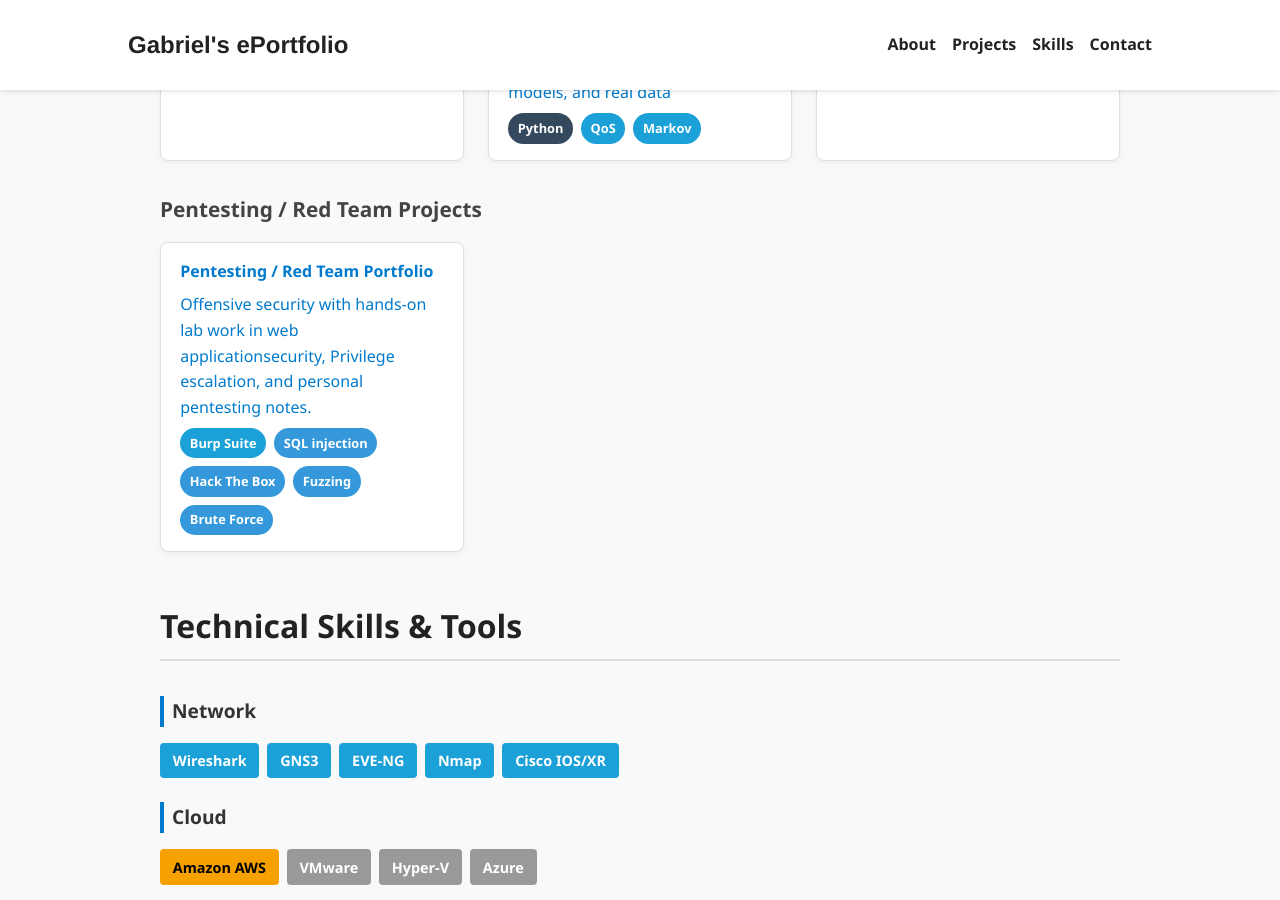
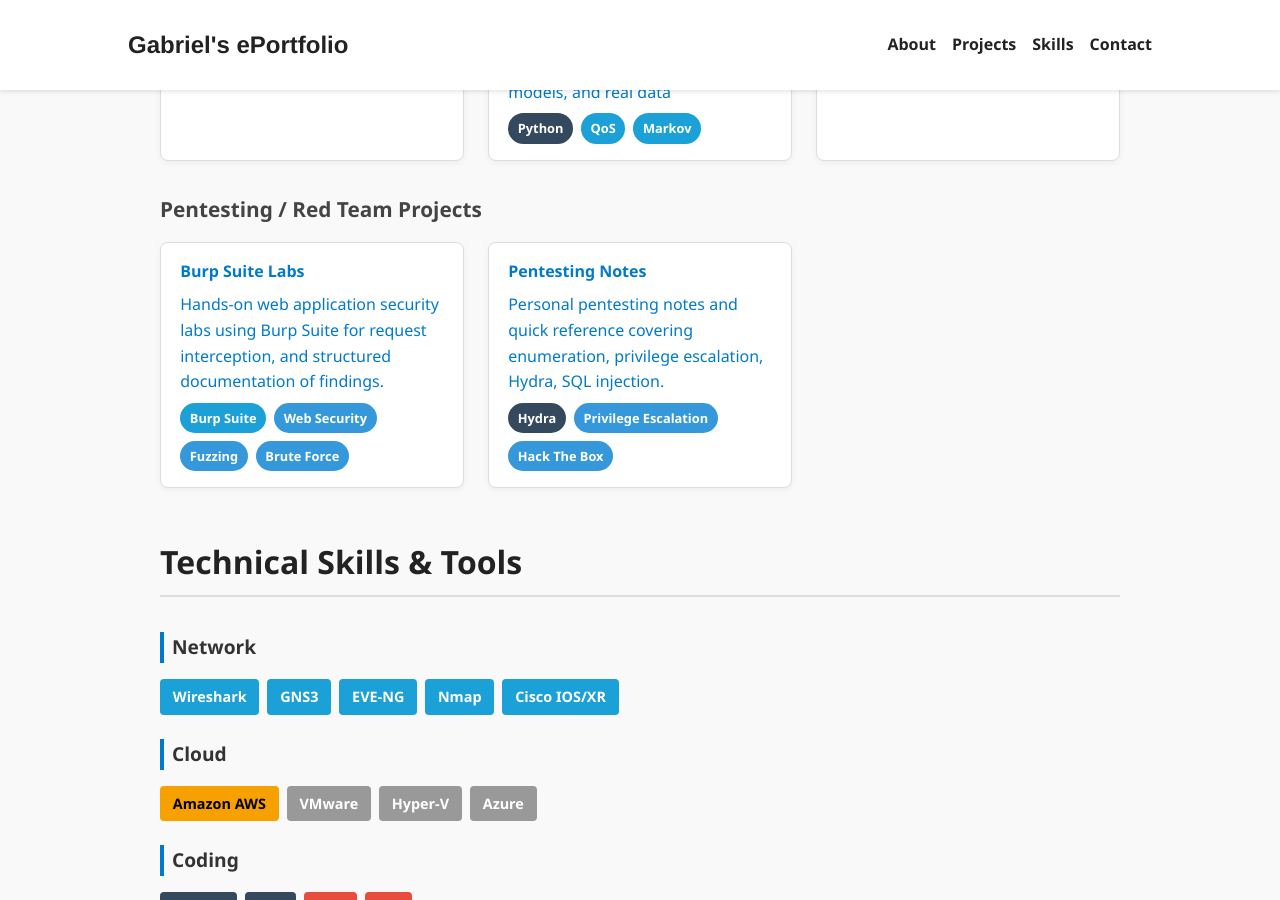
Before and after one commit to GabrielNetSec/GabrielNetSec.github.io, a Jekyll site: the page index.html, which Jekyll copies as it is, in a window 1280 px wide and 900 px high, scrolled down 2665 px. Built offline with Jekyll 4.4.1, drawn with Linux system fonts in a browser that asks for light colours.

Commit message:
Update index.html

```diff
--- a/index.html
+++ b/index.html
@@ -208,17 +208,28 @@
     <h3>Pentesting / Red Team Projects</h3>
     <div class="project-grid">
       <div class="project-card">
-        <h4>Pentesting / Red Team Portfolio</h4>
-        <p><a href="https://github.com/GabrielNetSec/Pentesting-Red-Team" target="_blank" rel="noopener noreferrer">
-          Offensive security with hands-on lab work in web applicationsecurity, Privilege escalation, and personal pentesting notes.</a></p>
+        <h4>Burp Suite Labs</h4>
+        <p><a href="https://github.com/GabrielNetSec/Pentesting-Red-Team/tree/main/Application-Security/Burp-Suite-Labs" target="_blank" rel="noopener noreferrer">
+          Hands-on web application security labs using Burp Suite for request interception, and structured documentation of findings.</a></p>
         <div class="card-tags badges">
           <span class="badge">Burp Suite</span>
-          <span class="badge blue">SQL injection</span>
-          <span class="badge blue">Hack The Box</span>
+          <span class="badge blue">Web Security</span>
           <span class="badge blue">Fuzzing</span>
           <span class="badge blue">Brute Force</span>
         </div>
       </div>
+
+      <div class="project-card">
+        <h4>Pentesting Notes</h4>
+        <p><a href="https://github.com/GabrielNetSec/Pentesting-Red-Team/blob/main/pentesting-notes.md" target="_blank" rel="noopener noreferrer">
+          Personal pentesting notes and quick reference covering enumeration, privilege escalation, Hydra, SQL injection.</a></p>
+        <div class="card-tags badges">
+          <span class="badge dark">Hydra</span>
+          <span class="badge blue">Privilege Escalation</span>
+          <span class="badge blue">Hack The Box</span>
+        </div>
+      </div>
+
     </div>
 
   </section>
```
